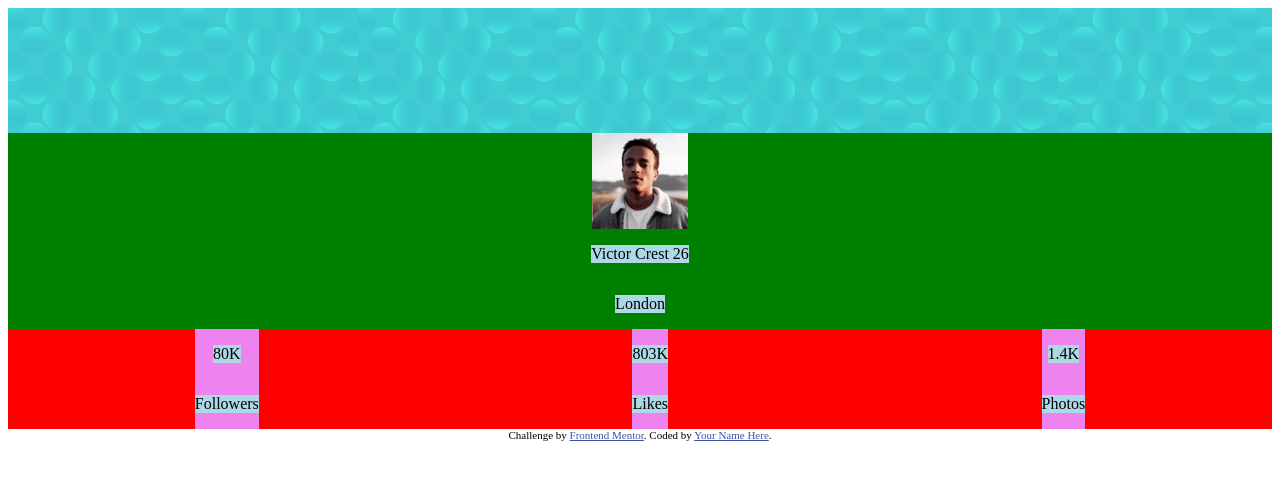
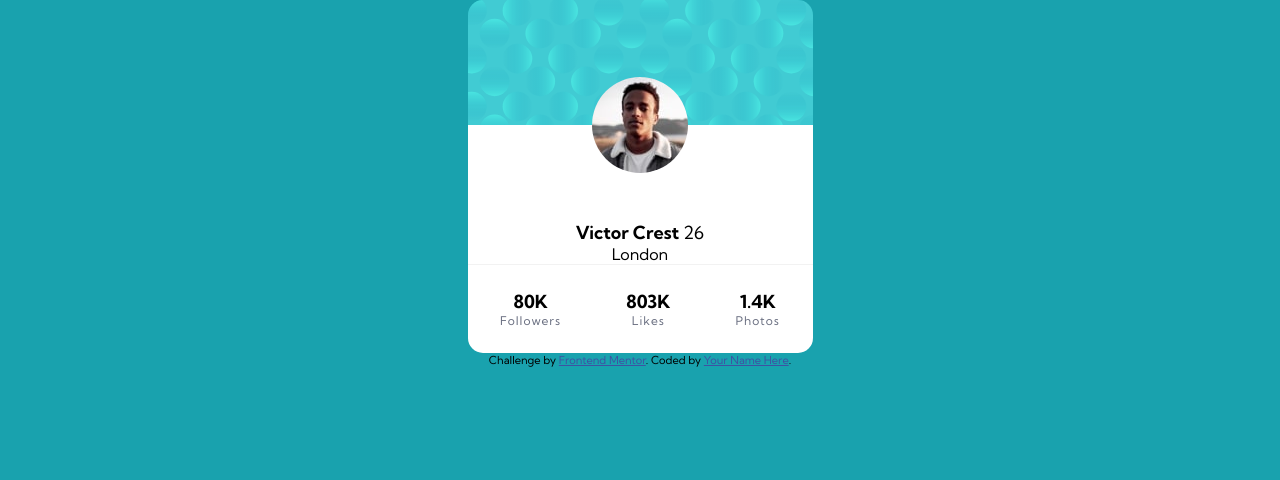
Before and after one commit to lucferre/profile-card-component, a plain HTML site: page index.html in a window 1280 px wide. Drawn offline with Linux system fonts and the light colour scheme.

Commit message:
finish footer

```diff
--- a/index.html
+++ b/index.html
@@ -34,22 +34,22 @@
     <div class="card">
       <div class="card_head"></div>
       <div class="card_body">
-        <img src="./images/image-victor.jpg" alt="User's profile picture" />
-        <p>Victor Crest <span>26</span></p>
+        <img class="profile-pic" src="./images/image-victor.jpg" alt="User's profile picture" />
+        <p class="main-text">Victor Crest <span class="age">26</span></p>
         <p>London</p>
       </div>
       <div class="card_footer">
         <div class="stats">
-          <p>80K</p>
-          <p>Followers</p>
+          <p class="main-text">80K</p>
+          <p class="tags">Followers</p>
         </div>
         <div class="stats">
-          <p>803K</p>
-          <p>Likes</p>
+          <p class="main-text">803K</p>
+          <p class="tags">Likes</p>
         </div>
         <div class="stats">
-          <p>1.4K</p>
-          <p>Photos</p>
+          <p class="main-text">1.4K</p>
+          <p class="tags">Photos</p>
         </div>
       </div>
     </div>
--- a/style.css
+++ b/style.css
@@ -6,28 +6,38 @@
 }
 
 html {
-    margin: 0;
-    padding: 0;
     box-sizing: border-box;
 }
 
 body {
+    background-color: var(--dark-cyan);
     box-sizing: inherit;
+    margin: 0;
+    padding: 0;
+    font-family: 'Kumbh Sans', sans-serif;
 }
 
 p {
-    background-color: lightblue;
+    margin: 0;
 }
 
 .main-text {
     font-size: 18px;
+    font-weight: 700;
+}
+
+.age {
+    font-weight: 400;
 }
 
 .card {
-    background-color: orangered;
+    margin: 0 auto;
+    max-width: 345px;
     display: flex;
     flex-direction: column;
     align-items: stretch;
+    border-radius: 15px;
+    overflow: hidden;
 }
 
 .card_head {
@@ -36,22 +46,35 @@ p {
 }
 
 .card_body {
-    background-color: green;
+    background-color: #fff;
     display: flex;
     flex-direction: column;
     align-items: center;
+    border-bottom: 1.5px solid hsl(0, 0%, 95%);
+}
+
+.profile-pic {
+    border-radius: 50%;
+    transform: translateY(-50%);
 }
 
 .card_footer {
-    background-color: red;
     display: flex;
     justify-content: space-around;
     align-items: flex-end;
+    background-color: #fff;
+    padding: 25px 0;
 }
 
 .stats {
-    background-color: violet;
     display: flex;
     flex-direction: column;
     align-items: center;
+    justify-content: flex-end;
 }
+
+.tags {
+    font-size: 12px;
+    letter-spacing: 1px;
+    color: var(--dark-grayish-blue);
+}
```
